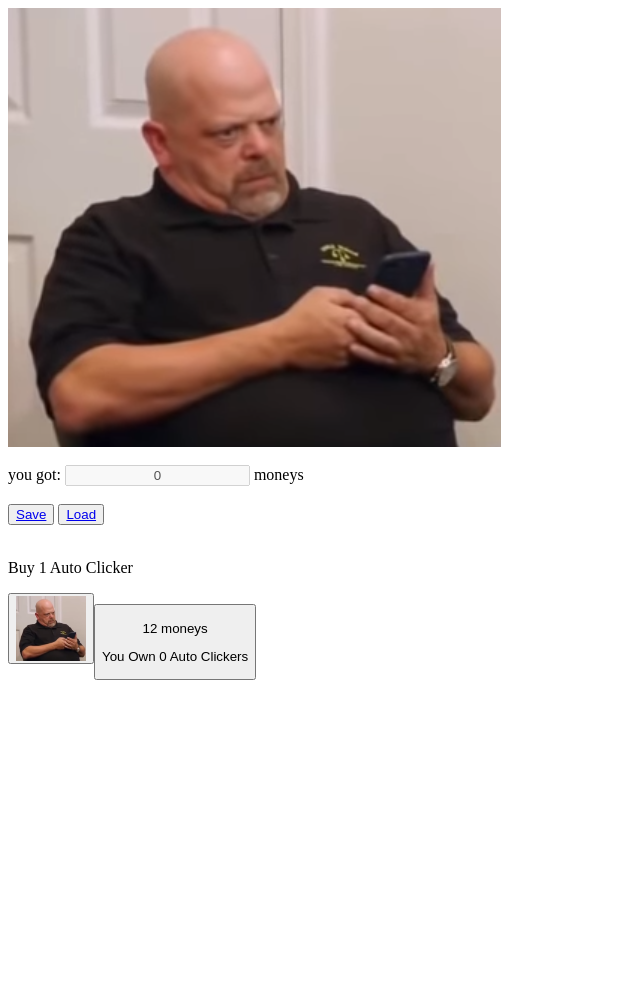
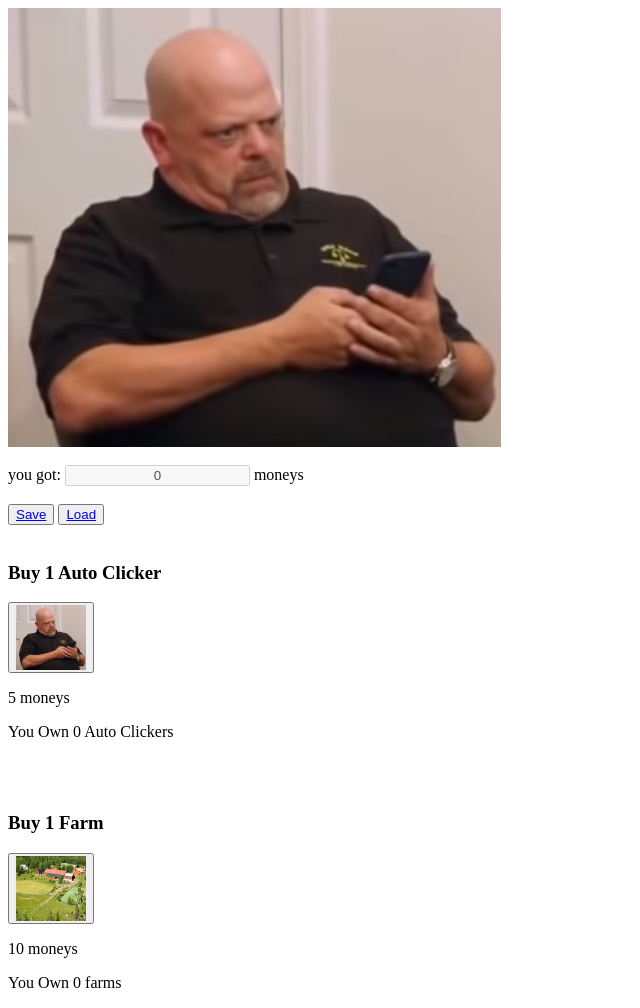
Before and after one commit to Eelis96/clicker-peli, a plain HTML site: page clicker peli/index.html in a window 1280 px wide. Shown: the whole page, without its empty margins (0-640 px from the left). Before the commit the page ends 800 px from the top, so only its background shows below. Drawn offline with Linux system fonts and the light colour scheme.

Commit message:
Add files via upload

```diff
--- a/clicker peli/index.html
+++ b/clicker peli/index.html
@@ -8,15 +8,27 @@
 moneys
 <br><br>
 
+
 <button><a href="#" onclick="save()">Save</a></button>
 <button><a href="#" onclick="load()">Load</a></button>
 <br><br>
 
-  <p>Buy 1 Auto Clicker</p>
-  <button><a href="#" onclick="buyAutoClick()"><img  src="jepulis.PNG" width="70px" height="65px">
-  </a><button>
-  <p id="costAutoClick">moneys</p>
+<h3>Buy 1 Auto Clicker</h3>
+<button><a href="#" onclick="buyAutoClick()"><img  src="jepulis.PNG" width="70px" height="65px"></a>
+</button>
+<p id="costAutoClick">5 moneys</p>
 <p id="amountAutoClick">You Own 0 Auto Clickers</p>
+
+<br><br>
+
+<h3>Buy 1 Farm</h3>
+<button><a href="#" onclick="buyFarm()"><img  src="farm.jpg" width="70px" height="65px"></a>
+</button>
+<p id="costFarm">10 moneys</p>
+<p id="farmCount">You Own 0 Farms</p>
+
+
+
 
 <script src="main.js"></script>
 </body>
--- a/clicker peli/main.js
+++ b/clicker peli/main.js
@@ -1,16 +1,20 @@
-var moneycount = 0;
-var autoClick = 0;
-var costAutoClick = 0;
-
 function update()    {
     document.getElementById('text').value = moneycount;
     document.title = moneycount + " moneys";
     document.getElementById('amountAutoClick').innerHTML = "You Own " + autoClick +" Auto Clickers";
-    document.getElementById('costAutoClick').innerHTML = (autoClick+1) * 12 +" moneys";
+    document.getElementById('costAutoClick').innerHTML = ((autoClick+1)) * 5 +" moneys";
+    document.getElementById('farmCount').innerHTML = "You Own " + farmCount +" farms";
+    document.getElementById('costFarm').innerHTML = ((farmCount+1) * 10) +" moneys";
 }
+
+var moneycount = 0;
+var autoClick = 0;
+var costAutoClick = 0;
+var farmCount = 0;
 
 function timer() {
     moneycount = moneycount + autoClick;
+    moneycount = moneycount + farmCount*2;
     update()
 }
 setInterval(timer, 1000);
@@ -23,20 +27,31 @@ function add() {
 function save() {
     localStorage.setItem("moneycount", moneycount);
     localStorage.setItem("autoClick", autoClick);
+    localStorage.setItem("farmCount", farmCount);
 }
 
   function load() {
-    cookiecount = localStorage.getItem("moneycount");
-    cookiecount = parseInt(moneycount);
+    moneycount = localStorage.getItem("moneycount");
+    moneycount = parseInt(moneycount);
     autoClick = localStorage.getItem("autoClick");
     autoClick = parseInt(autoClick);
+    farmCount = localStorage.getItem("farmCount");
+    farmCount = parseInt(farmCount);
     update()
 }
 
 function buyAutoClick() {
-    if (moneycount >= ((autoClick+1) * 12)) {
-    moneycount = moneycount - ((autoClick+1) * 12);
+    if (moneycount >= ((autoClick+1) * 5)) {
+    moneycount = moneycount - ((autoClick+1) * 5);
     autoClick = autoClick + 1;
     update()
     }
 }
+
+function buyFarm() {
+    if (moneycount >= ((farmCount+1) * 10)) {
+    moneycount = moneycount - ((farmCount+1) * 10);
+    farmCount = farmCount + 1;
+    update()
+    }
+}
```
Also changed, not shown: clicker peli/farm.jpg (added). Lines whose indentation alone changed are shown as unchanged.
